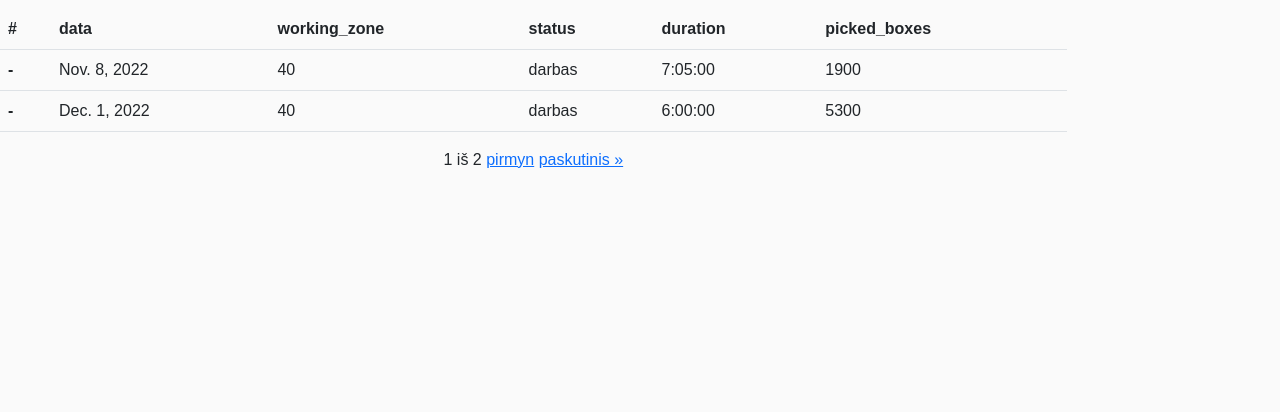
After one commit to MindaugasLofte/lidl_mates2, a Django app: page /lm/my_working_records/ in a window 1280 px wide. The commit adds this page. Shown: the part 201-613 px from the top of the page. Run offline with Django 4.2, Linux system fonts and the light colour scheme; a user stored in the database is signed in; data comes from the database, SQL or seed files in the repository; both versions use the stored data as it was after the commit; some libraries are stand-ins or nearby versions.

Commit message:
1. sukurtas prisijungusio vartotojo sukurtu darbo irasu sarasas 2. duomenys pateikti lenteleje su kitokiu paginatoriumi 3. nepavyko pick rate paskaiciuoti

```diff
--- a/mysite/lm/models.py
+++ b/mysite/lm/models.py
@@ -169,13 +169,16 @@ class Darbo_laiko_irasai(models.Model):
         ordering = ['data']
         verbose_name = _("Working record")
         verbose_name_plural = _("Working records")
-    # def get_absolute_url(self):
-    #     """Nurodo  darbo iraso galutinį adresą"""
-    #     return reverse('work_records-detail', args=[str(self.id)])
+    def get_absolute_url(self):
+        """Nurodo  darbo iraso galutinį adresą"""
+        return reverse('Darbo_laiko_irasai', args=[str(self.data)])
 
     # def __str__(self):
     #     return f'{self.data} diena darbuotojas, kurio rinkejo kodas{self.darbuotojas.picker_code} surinko {self.picked_boxes} dezes'
-
+    # @property
+    # def pick_rate_per_hour(self):
+    #     if self.duration and self.picked_boxes:
+    #         return self.picked_boxes/int(float(self.duration))
 
     def __str__(self):
         return f'{self.data} - {self.darbuotojas} - {self.working_zone.zone_code} - {self.status}  - {self.duration} - {self.picked_boxes}'
--- /dev/null
+++ b/mysite/lm/templates/lm/worker_working_records.html
@@ -0,0 +1,71 @@
+{% extends 'base.html' %}
+{% load i18n %}
+{% load static %}
+
+{% block title %}
+{% trans "Worker Working records" %}
+{% endblock %}
+
+{% block css_files %}
+<link rel="stylesheet" href="">
+{% endblock %}
+
+{% block content %}
+<h1 class="p-4 text-primary d-flex justify-content-center">{{user.first_name.upper }} {{user.last_name.upper }} {% trans "Working records" %} </h1>
+
+{% if my_working_records %}
+
+<table class="table">
+  <thead>
+    <tr>
+      <th scope="col">#</th>
+      <th scope="col">data</th>
+      <th scope="col">working_zone</th>
+      <th scope="col">status</th>
+      <th scope="col">duration</th>
+      <th scope="col">picked_boxes</th>
+<!--      <th scope="col">pick_rate_per_hour</th>-->
+<!--      <th scope="col"></th>-->
+<!--      <th scope="col"></th>-->
+    </tr>
+  </thead>
+   {% for record in my_working_records %}
+  <tbody>
+    <tr>
+      <th scope="row">-</th>
+      <td>{{record.data}}</td>
+      <td>{{record.working_zone}}</td>
+      <td>{{record.status}}</td>
+      <td>{{record.duration}}</td>
+      <td>{{record.picked_boxes}}</td>
+
+
+
+    </tr>
+  </tbody>
+   {% endfor %}
+</table>
+<div class="pagination d-flex justify-content-center">
+
+       <span class="step-links">
+           {% if page_obj.has_previous %}
+           <a href="?page=1">&laquo; pirmas</a>
+           <a href="?page={{ page_obj.previous_page_number }}">atgal</a>
+           {% endif %}
+
+           <span class="current">
+               {{page_obj.number}} iš {{page_obj.paginator.num_pages}}
+           </span>
+
+           {% if page_obj.has_next %}
+           <a href="?page={{page_obj.next_page_number}}">pirmyn</a>
+           <a href="?page={{page_obj.paginator.num_pages}}">paskutinis &raquo;</a>
+           {% endif %}
+       </span>
+   </div>
+{% else %}
+<p>Šiuo metu neradome Jūsų darbo įrašų.</p>
+{% endif %}
+
+
+{% endblock %}
--- a/mysite/lm/urls.py
+++ b/mysite/lm/urls.py
@@ -14,5 +14,6 @@ urlpatterns = [
     path('work_records/', views.work_records, name='work_records'),
     path('profile/', views.profilis, name='profile'),
     path('my_notes/', views.NotesListView.as_view(), name='my_notes'),
+    path('my_working_records/', views.WorkersWorkingRecordsListView.as_view(), name='my_working_records'),
 
 ]
--- a/mysite/lm/views.py
+++ b/mysite/lm/views.py
@@ -164,3 +164,10 @@ class NotesListView(LoginRequiredMixin, generic.ListView):
     paginate_by = 2
     def get_queryset(self):
         return Notes.objects.filter(darbuotojas=self.request.user).order_by('data')
+class WorkersWorkingRecordsListView(LoginRequiredMixin, generic.ListView):
+    model = Darbo_laiko_irasai
+    template_name = 'lm/worker_working_records.html'
+    context_object_name = 'my_working_records'
+    paginate_by = 2
+    def get_queryset(self):
+        return Darbo_laiko_irasai.objects.filter(darbuotojas=self.request.user).order_by('data')
--- a/mysite/templates/base.html
+++ b/mysite/templates/base.html
@@ -69,7 +69,7 @@
           <a class="dropdown-item" href="#">{% trans "Add note" %}</a>
           <a class="dropdown-item" href="#">{% trans "Book working machine" %}</a>
           <div class="dropdown-divider"></div>
-          <a class="dropdown-item" href="#">{% trans "Your working records" %}</a>
+          <a class="dropdown-item" href="{% url 'my_working_records' %}">{% trans "Your working records" %}</a>
           <a class="dropdown-item" href="{% url 'my_notes' %}">{% trans "Your notes" %}</a>
           <a class="dropdown-item" href="#">{% trans "Your used working machines" %}</a>
 
```
Also changed, not shown: mysite/db.sqlite3.
